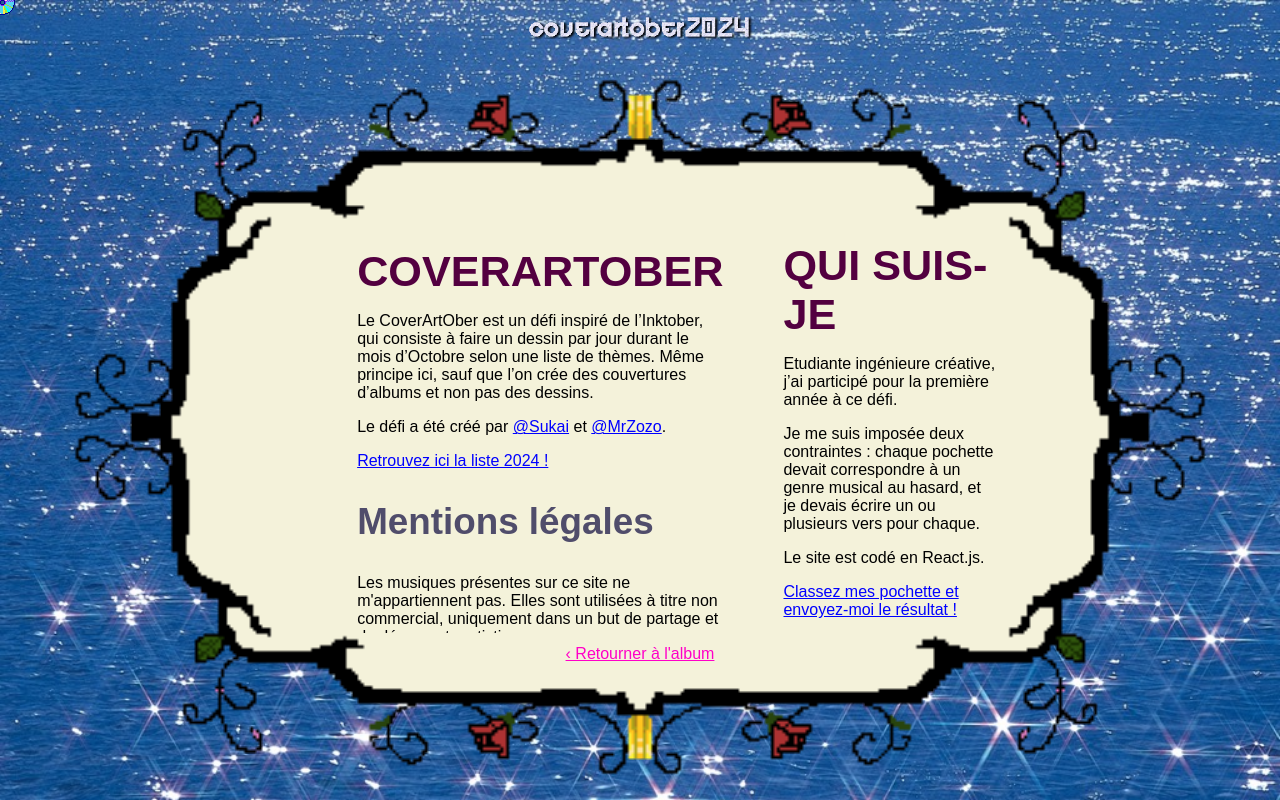
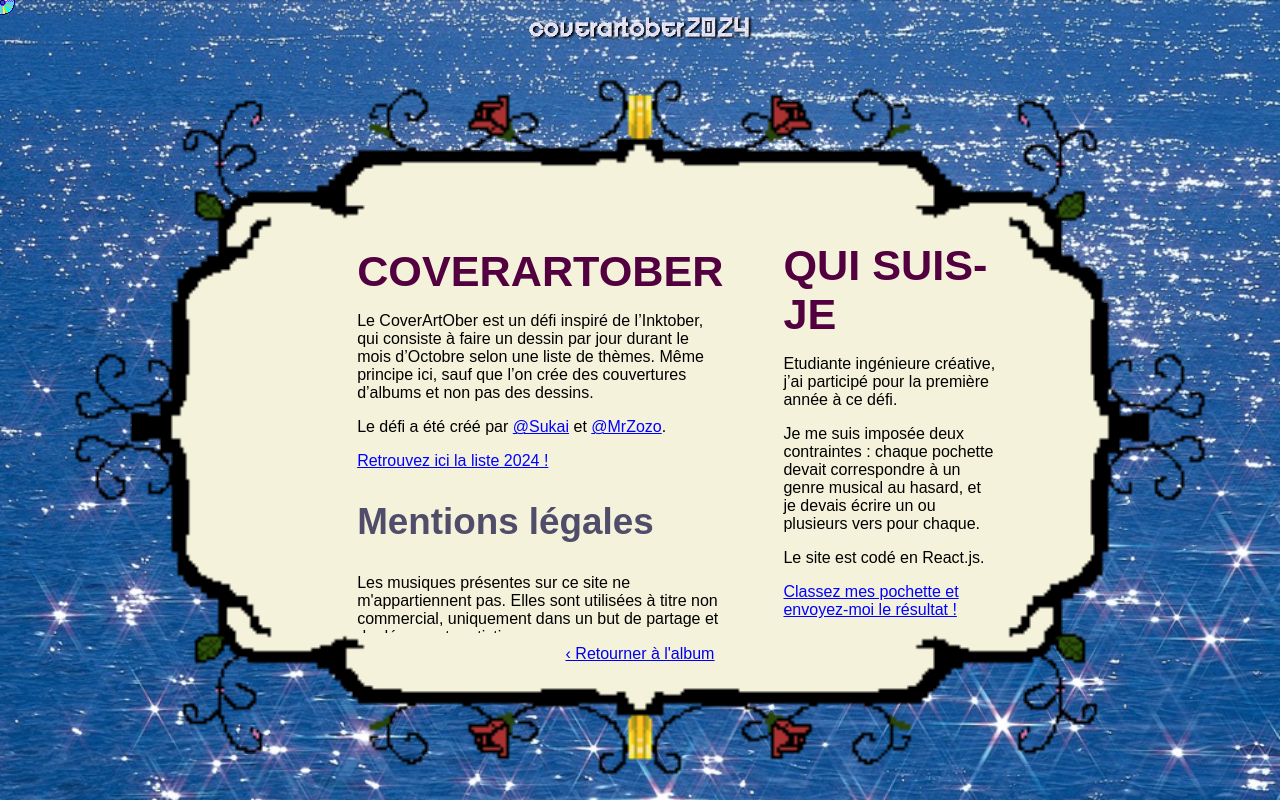
Before and after one commit to SegoleneLazarus/coverartober2024, a React (Create React App) app: page /#/a-propos in a window 1280 px wide. Built offline with nearby package versions, Linux system fonts and the light colour scheme.

Commit message:
changes sayer

```diff
--- a/src/components/NewPlayer.jsx
+++ b/src/components/NewPlayer.jsx
@@ -26,7 +26,7 @@ const NewPlayer = forwardRef(({ currentIndex, isPlaying, setIsPlaying },ref) =>
   }
 
   // setCurrentMusicIndex(0);
-}, [currentIndex]);
+}, [currentIndex, setIsPlaying]);
 
   // Format mm:ss
   const formatTime = (time) => {
--- a/src/components/PopUp.jsx
+++ b/src/components/PopUp.jsx
@@ -99,7 +99,7 @@ const scrollDown = () => {
                                  <div className='credits'>
                                  {album.credits.map((credit, index) => (
                                 <p key={index}>
-                                <a href={credit.reseau} target="_blank">{credit.pseudo}</a>
+                                <a href={credit.reseau} rel="noreferrer" target="_blank">{credit.pseudo}</a>
                                 </p>
                                 ))}</div>
 
--- a/src/components/aPropos.jsx
+++ b/src/components/aPropos.jsx
@@ -82,7 +82,7 @@ const Apropos = () => {
                     </div>
 
                 </div>
-                <p onClick={() => navigate(-1)} className='return-link'><a>&#x2039; Retourner à l'album</a></p>
+                <p onClick={() => navigate(-1)} className='return-link'><a href='#'>&#x2039; Retourner à l'album</a></p>
 
             </div>
         </div>
--- a/src/components/affAlbums.jsx
+++ b/src/components/affAlbums.jsx
@@ -1,4 +1,4 @@
-import React, { useState } from 'react';
+import { useState } from 'react';
 import { useParams, useNavigate } from 'react-router-dom';
 import albumsData from '../data/albumData';
 import '../styles/album.css';
@@ -7,7 +7,7 @@ import "../styles/player.css";
 import "../styles/affAlbums.css";
 import Album from './Album';
 
-const AffAlbums = ({ currentIndex }) => {
+const AffAlbums = ({  }) => {
   const { id } = useParams();           // l'id actuel dans l'URL
   const navigate = useNavigate();
     const [showAltCover, setShowAltCover] = useState(false);
```
